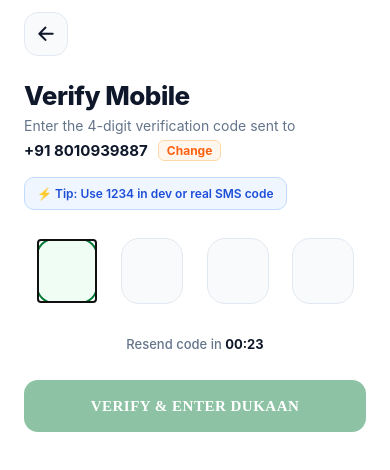
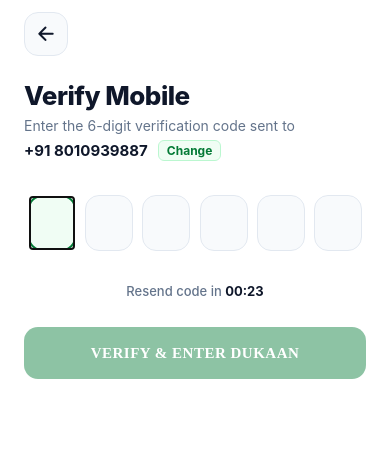
Before and after one commit to DusMint/dusmint_vendor_android, a React Native app: screen /VendorOtp in a window 390 px wide. Shown: the top 470 px of the page. Built offline with nearby package versions, Linux system fonts and the light colour scheme; no server answers; a web font is replaced by a local one.

Commit message:
feat: implement vendor authentication login and OTP screens

```diff
--- a/src/screens/auth/VendorLoginScreen.tsx
+++ b/src/screens/auth/VendorLoginScreen.tsx
@@ -27,23 +27,14 @@ export const VendorLoginScreen: React.FC<{ navigation: any }> = ({ navigation })
   const [error, setError] = useState('');
   const [isFocused, setIsFocused] = useState(false);
 
-  const handlePhoneChange = (text: string) => {
-    const digitsOnly = text.replace(/[^0-9]/g, '').slice(0, 10);
-    setPhone(digitsOnly);
-    if (error) setError('');
-  };
-
-  const handleContinue = async () => {
-    if (phone.length < 10) {
-      setError('Please enter a valid 10-digit mobile number');
-      return;
-    }
+  const submitPhone = async (phoneDigits: string) => {
+    if (phoneDigits.length < 10 || loading) return;
 
     Keyboard.dismiss();
     setError('');
     setLoading(true);
 
-    const formattedPhone = `+91${phone}`;
+    const formattedPhone = `+91${phoneDigits}`;
 
     try {
       await dusmintApi.sendPhoneOtp(formattedPhone);
@@ -51,9 +42,27 @@ export const VendorLoginScreen: React.FC<{ navigation: any }> = ({ navigation })
       navigation.navigate('VendorOtp', { phone: formattedPhone });
     } catch {
       setLoading(false);
-      // Even if network blips or dev mode, proceed to OTP screen with dev 1234
+      // Even if network blips or dev mode, proceed to OTP screen
       navigation.navigate('VendorOtp', { phone: formattedPhone });
     }
+  };
+
+  const handlePhoneChange = (text: string) => {
+    const digitsOnly = text.replace(/[^0-9]/g, '').slice(0, 10);
+    setPhone(digitsOnly);
+    if (error) setError('');
+    // Auto-continue as soon as 10 digits are entered
+    if (digitsOnly.length === 10) {
+      submitPhone(digitsOnly);
+    }
+  };
+
+  const handleContinue = () => {
+    if (phone.length < 10) {
+      setError('Please enter a valid 10-digit mobile number');
+      return;
+    }
+    submitPhone(phone);
   };
 
   // Riksho-style bottom padding with negative margin to ensure continuous backdrop
@@ -94,9 +103,17 @@ export const VendorLoginScreen: React.FC<{ navigation: any }> = ({ navigation })
               },
             ]}
           >
-            <Text style={styles.sheetTitle}>Partner Login</Text>
-            <Text style={styles.sheetSubtitle}>
-              Enter registered mobile number to manage your Dukaan
+            {/* 1. DusMint Word Logo */}
+            <View style={styles.wordLogoRow}>
+              <Text style={styles.brandWordLogo}>
+                <Text style={styles.brandDus}>dus</Text>
+                <Text style={styles.brandMint}>mint</Text>
+              </Text>
+            </View>
+
+            {/* 2. Unbolded single-line subtext */}
+            <Text style={styles.sheetSubtitle} numberOfLines={1} adjustsFontSizeToFit>
+              Enter your mobile number to get started
             </Text>
 
             <Text style={styles.inputCaption}>MOBILE NUMBER</Text>
@@ -156,7 +173,7 @@ export const VendorLoginScreen: React.FC<{ navigation: any }> = ({ navigation })
             </TouchableOpacity>
 
             <Text style={styles.termsNote}>
-              By continuing, you agree to DusMint's Merchant Terms of Partner Agreement
+              By continuing, you agree to DusMint's Partner Terms of Agreement
             </Text>
           </View>
         </View>
@@ -196,20 +213,28 @@ const styles = StyleSheet.create({
     shadowRadius: 16,
     elevation: 12,
   },
-  sheetTitle: {
-    fontSize: 22,
+  wordLogoRow: {
+    marginBottom: 4,
+  },
+  brandWordLogo: {
+    fontSize: 27,
     fontFamily: 'Metropolis-Bold',
     fontWeight: '800',
+    letterSpacing: -0.6,
+  },
+  brandDus: {
     color: '#0F172A',
-    letterSpacing: -0.5,
+  },
+  brandMint: {
+    color: '#047A36',
   },
   sheetSubtitle: {
     fontSize: 14,
     fontFamily: 'Metropolis-Regular',
+    fontWeight: '400',
     color: '#64748B',
-    marginTop: 6,
     lineHeight: 20,
-    fontWeight: '400',
+    letterSpacing: -0.2,
   },
   inputCaption: {
     fontSize: 11,
--- a/src/screens/auth/VendorOtpScreen.tsx
+++ b/src/screens/auth/VendorOtpScreen.tsx
@@ -41,8 +41,8 @@ export const VendorOtpScreen: React.FC<{ route: any; navigation: any }> = ({ rou
   const handleVerify = useCallback(
     async (codeToVerify?: string) => {
       const code = codeToVerify || otp;
-      if (code.length < 4) {
-        setError('Please enter the complete 4-digit code');
+      if (code.length < 6) {
+        setError('Please enter the complete 6-digit code');
         return;
       }
 
@@ -60,7 +60,7 @@ export const VendorOtpScreen: React.FC<{ route: any; navigation: any }> = ({ rou
         setLoading(false);
         const serverMsg =
           err?.response?.data?.message ||
-          'Invalid OTP code. Please enter 1234 in development or check SMS.';
+          'Invalid OTP code. Please check the SMS received on your phone.';
         setError(serverMsg);
       }
     },
@@ -81,7 +81,7 @@ export const VendorOtpScreen: React.FC<{ route: any; navigation: any }> = ({ rou
     } catch {
       setTimer(30);
       setResending(false);
-      Alert.alert('Code Dispatched', 'Use 1234 for dev/fallback login.');
+      Alert.alert('Code Dispatched', 'A new verification code has been sent via SMS.');
     }
   };
 
@@ -113,7 +113,7 @@ export const VendorOtpScreen: React.FC<{ route: any; navigation: any }> = ({ rou
             {/* Header Titles */}
             <Text style={styles.title}>Verify Mobile</Text>
             <Text style={styles.subtitle}>
-              Enter the 4-digit verification code sent to
+              Enter the 6-digit verification code sent to
             </Text>
             <View style={styles.phoneRow}>
               <Text style={styles.phoneText}>{phone}</Text>
@@ -126,14 +126,9 @@ export const VendorOtpScreen: React.FC<{ route: any; navigation: any }> = ({ rou
               </TouchableOpacity>
             </View>
 
-            {/* Dev Mode Notification Badge */}
-            <View style={styles.devBadge}>
-              <Text style={styles.devBadgeText}>⚡ Tip: Use 1234 in dev or real SMS code</Text>
-            </View>
-
-            {/* 4-digit Input Boxes */}
+            {/* 6-digit Input Boxes */}
             <OtpInputBoxes
-              length={4}
+              length={6}
               value={otp}
               onChange={setOtp}
               hasError={Boolean(error)}
@@ -170,9 +165,9 @@ export const VendorOtpScreen: React.FC<{ route: any; navigation: any }> = ({ rou
 
             {/* Submit Verification Button */}
             <TouchableOpacity
-              style={[styles.verifyButton, otp.length < 4 && styles.verifyButtonDisabled]}
+              style={[styles.verifyButton, otp.length < 6 && styles.verifyButtonDisabled]}
               activeOpacity={0.85}
-              disabled={loading || otp.length < 4}
+              disabled={loading || otp.length < 6}
               onPress={() => handleVerify()}
             >
               {loading ? (
@@ -237,9 +232,9 @@ const styles = StyleSheet.create({
     marginRight: 10,
   },
   editPill: {
-    backgroundColor: '#FFF7ED',
+    backgroundColor: '#F0FDF4',
     borderWidth: 1,
-    borderColor: '#FED7AA',
+    borderColor: '#BBF7D0',
     paddingHorizontal: 8,
     paddingVertical: 2,
     borderRadius: 6,
@@ -247,22 +242,7 @@ const styles = StyleSheet.create({
   editText: {
     fontSize: 12,
     fontWeight: '700',
-    color: '#FC6011',
-  },
-  devBadge: {
-    backgroundColor: '#EFF6FF',
-    paddingHorizontal: 12,
-    paddingVertical: 8,
-    borderRadius: 10,
-    borderWidth: 1,
-    borderColor: '#BFDBFE',
-    alignSelf: 'flex-start',
-    marginBottom: 10,
-  },
-  devBadgeText: {
-    fontSize: 12,
-    fontWeight: '600',
-    color: '#1D4ED8',
+    color: '#047A36',
   },
   errorBox: {
     flexDirection: 'row',
--- a/src/screens/auth/widgets/OtpInputBoxes.tsx
+++ b/src/screens/auth/widgets/OtpInputBoxes.tsx
@@ -16,7 +16,7 @@ interface OtpInputBoxesProps {
 }
 
 export const OtpInputBoxes: React.FC<OtpInputBoxesProps> = ({
-  length = 4,
+  length = 6,
   value,
   onChange,
   hasError = false,
@@ -106,7 +106,7 @@ export const OtpInputBoxes: React.FC<OtpInputBoxesProps> = ({
               keyboardType="number-pad"
               maxLength={index === 0 ? length : 1}
               selectTextOnFocus={true}
-              selectionColor="#FC6011"
+              selectionColor="#047A36"
               onFocus={() => setFocusedIndex(index)}
               onBlur={() => setFocusedIndex(-1)}
               accessibilityLabel={`OTP digit ${index + 1}`}
@@ -126,13 +126,13 @@ const styles = StyleSheet.create({
     justifyContent: 'space-between',
     alignItems: 'center',
     width: '100%',
-    paddingHorizontal: 12,
+    paddingHorizontal: 4,
     marginVertical: 18,
   },
   box: {
-    width: 62,
-    height: 66,
-    borderRadius: 18,
+    width: 48,
+    height: 56,
+    borderRadius: 14,
     borderWidth: 1.5,
     borderColor: '#E2E8F0',
     backgroundColor: '#F8FAFC',
@@ -168,7 +168,7 @@ const styles = StyleSheet.create({
     width: '100%',
     height: '100%',
     textAlign: 'center',
-    fontSize: 26,
+    fontSize: 22,
     fontWeight: '800',
     color: '#0F172A',
     padding: 0,
```
